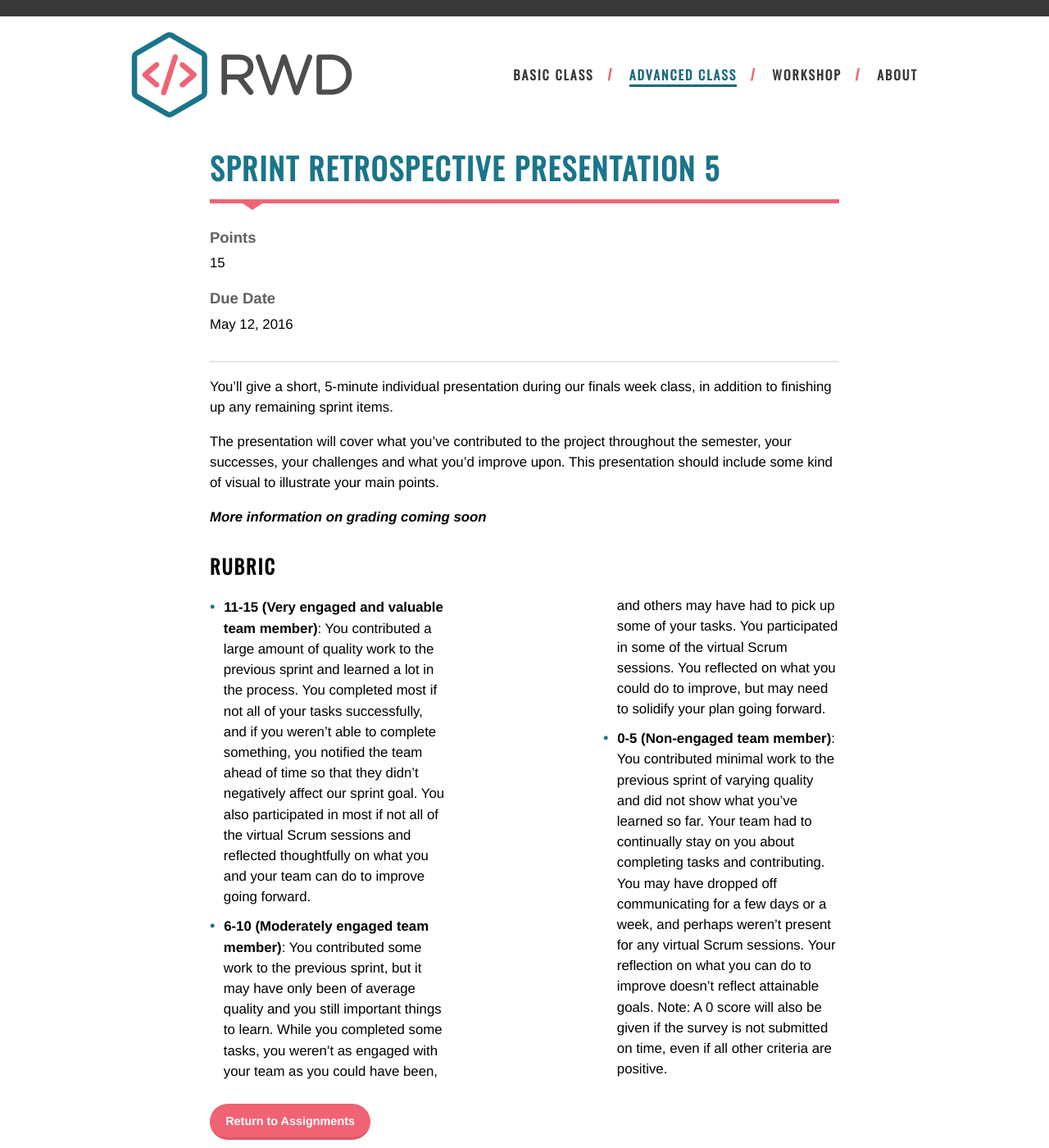
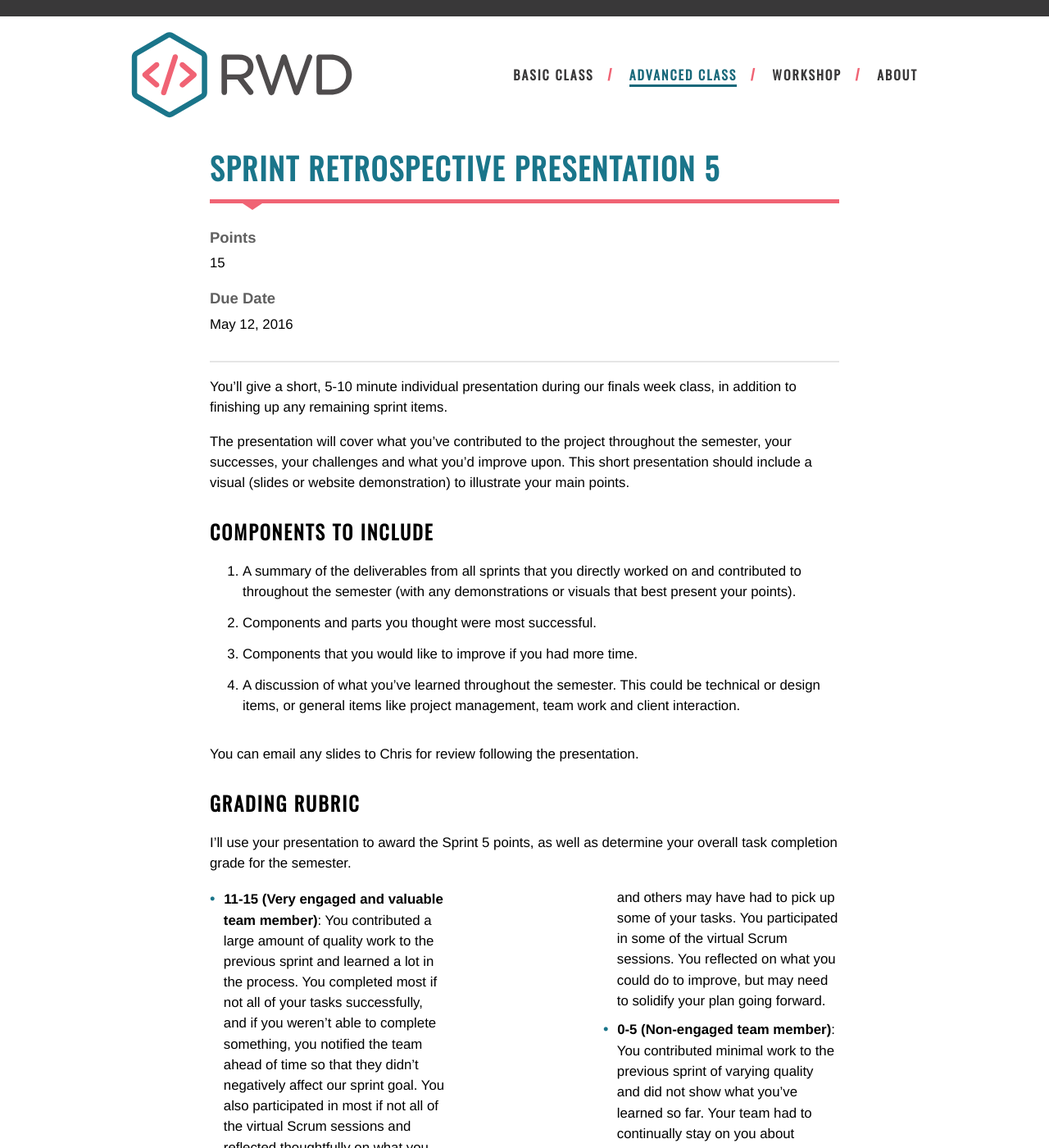
Before and after one commit to KentStateWeb/rwd, a Jekyll site: the page built from _assignments_arwd/survey5.md, in a window 1280 px wide and 1400 px high. Shown: the whole window at 82% size. Built offline with Jekyll 4.4.1, drawn with Linux system fonts in a browser that asks for light colours; some web fonts are replaced.

Commit message:
Updated Peer Survey link and Survey 5 description criteria

```diff
--- a/_assignments_arwd/survey5.md
+++ b/_assignments_arwd/survey5.md
@@ -11,13 +11,22 @@ status: not-completed
 
 ---
 
-You'll give a short, 5-minute individual presentation during our finals week class, in addition to finishing up any remaining sprint items.
+You'll give a short, 5-10 minute individual presentation during our finals week class, in addition to finishing up any remaining sprint items.
 
-The presentation will cover what you've contributed to the project throughout the semester, your successes, your challenges and what you'd improve upon.  This presentation should include some kind of visual to illustrate your main points.
+The presentation will cover what you've contributed to the project throughout the semester, your successes, your challenges and what you'd improve upon.  This short presentation should include a visual (slides or website demonstration) to illustrate your main points.
 
-***More information on grading coming soon***
+## Components to Include
 
-## Rubric
+1.  A summary of the deliverables from all sprints that you directly worked on and contributed to throughout the semester (with any demonstrations or visuals that best present your points).
+2.  Components and parts you thought were most successful.
+3.  Components that you would like to improve if you had more time.
+4.  A discussion of what you've learned throughout the semester.  This could be technical or design items, or general items like project management, team work and client interaction.
+
+You can email any slides to Chris for review following the presentation.
+
+## Grading Rubric
+
+I'll use your presentation to award the Sprint 5 points, as well as determine your overall task completion grade for the semester.
 
 * **11-15 (Very engaged and valuable team member)**: You contributed a large amount of quality work to the previous sprint and learned a lot in the process.  You completed most if not all of your tasks successfully, and if you weren't able to complete something, you notified the team ahead of time so that they didn't negatively affect our sprint goal.  You also participated in most if not all of the virtual Scrum sessions and reflected thoughtfully on what you and your team can do to improve going forward.
 * **6-10 (Moderately engaged team member)**: You contributed some work to the previous sprint, but it may have only been of average quality and you still important things to learn.  While you completed some tasks, you weren't as engaged with your team as you could have been, and others may have had to pick up some of your tasks.  You participated in some of the virtual Scrum sessions.  You reflected on what you could do to improve, but may need to solidify your plan going forward.
```
Also changed, not shown: _assignments_arwd/peer.md (+2 -2 lines), _assignments_arwd/task.md (+1 -0 lines).
